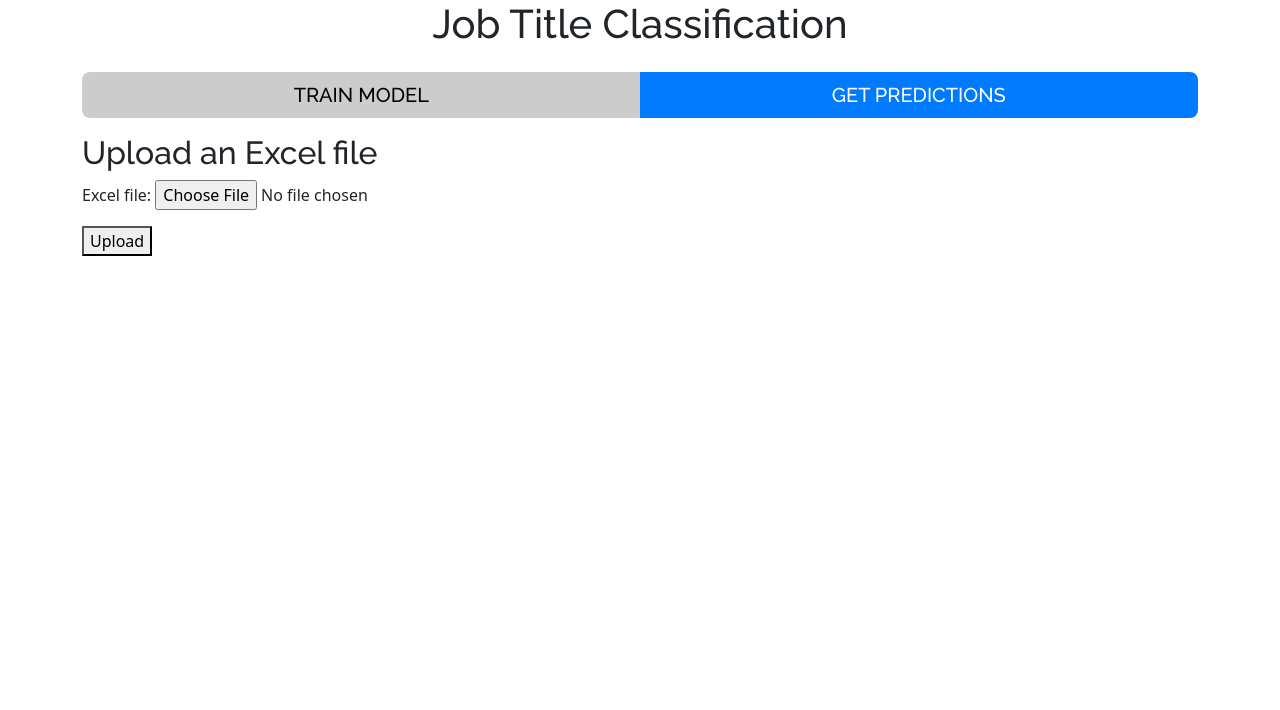
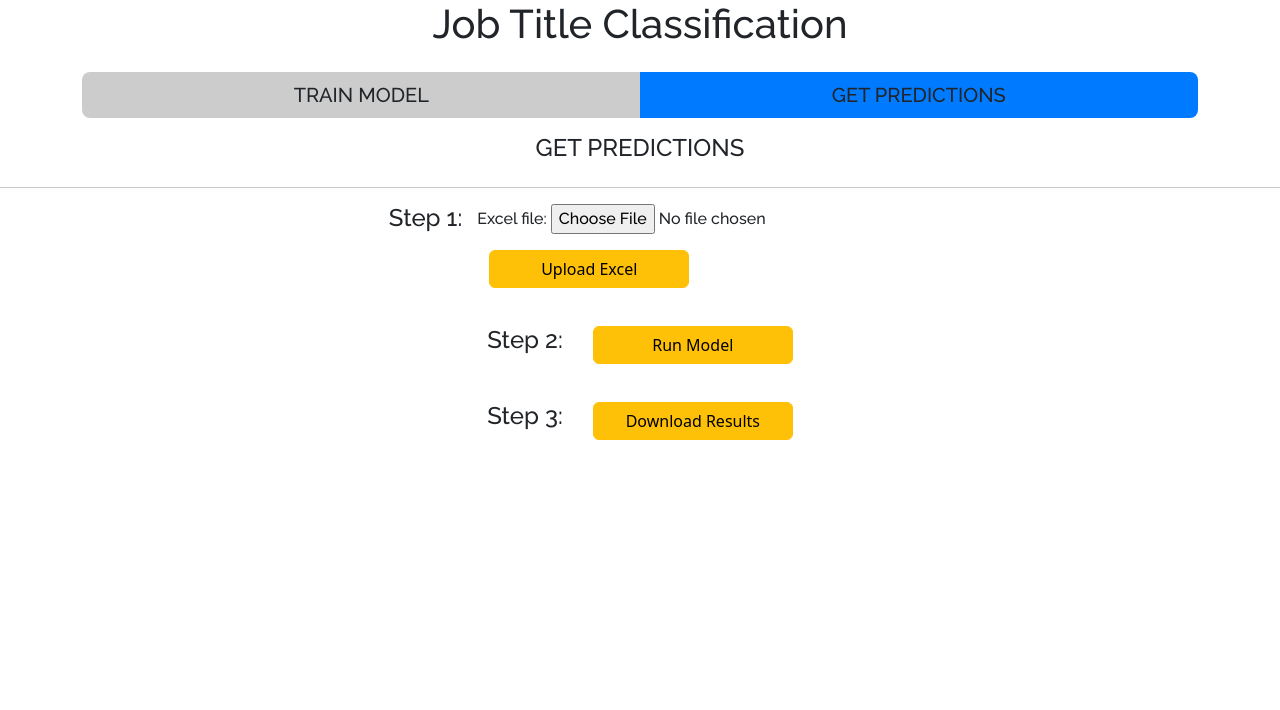
Before and after one commit to rahul-madaan/job_title_classification, a Django app: page /get_predictions/ in a window 1280 px wide. Shown: the part 59-769 px from the top of the page. Run offline with Django 4.2, Linux system fonts and the light colour scheme.

Commit message:
for get predictions page, added all required buttons ana placed everything properly

```diff
--- a/templates/get_predictions.html
+++ b/templates/get_predictions.html
@@ -3,40 +3,68 @@
 {% block body %}
 
     <style>
-        .btn.btn-primary {
+        .btn.btn-primary-custom {
             background-color: #007BFF; /* Your custom color */
             border: none;
         }
 
-        .btn.btn-warning {
+        .btn.btn-warning-custom {
             background-color: #CCCCCC; /* Your custom color */
             border: none;
         }
 
-        .btn.btn-warning:hover {
+        .btn.btn-warning-custom:hover {
             background-color: #0056B3; /* Custom hover background color */
             color: #ffffff; /* Custom hover text color */
         }
+
+        .btn.btn-warning:hover {
+            background-color: #E1AF30; /* Custom hover background color */
+            color: #000; /* Custom hover text color */
+        }
+
+        .custom-form p {
+            font-family: Raleway, sans-serif; /*Choose the font you want here*/
+            font-size: 16px; /*Adjust the font size here*/
+            /* Add any other styles you want to apply to the form */
+        }
+
     </style>
 
     {#    Botton group on top#}
     <div class="container my-3 d-flex justify-content-center">
         <div class="btn-group w-100" role="group" aria-label="Basic example">
-            <button type="button" onclick="window.location.href='/train_model/'" class="btn btn-lg btn-warning w-100"
+            <button type="button" onclick="window.location.href='/train_model/'"
+                    class="btn btn-lg btn-warning-custom w-100"
                     style="font-family: Raleway, sans-serif">TRAIN MODEL
             </button>
             <button type="button" onclick="window.location.href='/get_predictions/'"
-                    class="btn btn-lg btn-primary w-100" style="font-family: Raleway, sans-serif">GET PREDICTIONS
+                    class="btn btn-lg btn-primary-custom w-100" style="font-family: Raleway, sans-serif">GET PREDICTIONS
             </button>
         </div>
     </div>
-
-    <div class="container">
-        <h2>Upload an Excel file</h2>
+    <div class="container d-flex justify-content-center my-2">
+        <h4>GET PREDICTIONS</h4>
+    </div>
+    <hr>
+    <div class="container d-flex justify-content-center my-2 " style="margin-right: 30px; padding-bottom: 30px">
+    <h4 style="margin-right: 15px">Step 1: </h4>
         <form method="post" enctype="multipart/form-data">
             {% csrf_token %}
-            {{ form.as_p }}
-            <button type="submit">Upload</button>
+            <div class="custom-form">
+                {{ form.as_p }}
+            </div>
+            <div class="container d-flex justify-content-center" >
+                <button type="submit" class="btn btn-warning" style="width: 200px; margin-right: 270px">Upload Excel</button>
+            </div>
         </form>
     </div>
+    <div class="container d-flex justify-content-center my-2 " style="padding-bottom: 30px"" >
+        <h4 style="margin-right: 30px">Step 2: </h4>
+        <button class="btn-warning btn" style="width: 200px">Run Model</button>
+    </div>
+    <div class="container d-flex justify-content-center my-2 " style="padding-bottom: 30px"">
+        <h4 style="margin-right: 30px">Step 3: </h4>
+        <button class="btn-warning btn" style="width: 200px">Download Results</button>
+    </div>
 {% endblock body %}
--- a/templates/train_model.html
+++ b/templates/train_model.html
@@ -25,4 +25,9 @@
              <button type="button" onclick="window.location.href='/get_predictions/'" class="btn btn-lg btn-warning w-100" style="font-family: Raleway, sans-serif">GET PREDICTIONS</button>
         </div>
     </div>
+
+    <div class="container d-flex justify-content-center my-2">
+        <h4>TRAIN MODEL</h4>
+    </div>
+    <hr>
 {% endblock body %}
```
Also changed, not shown: db.sqlite3, 3 other files.
